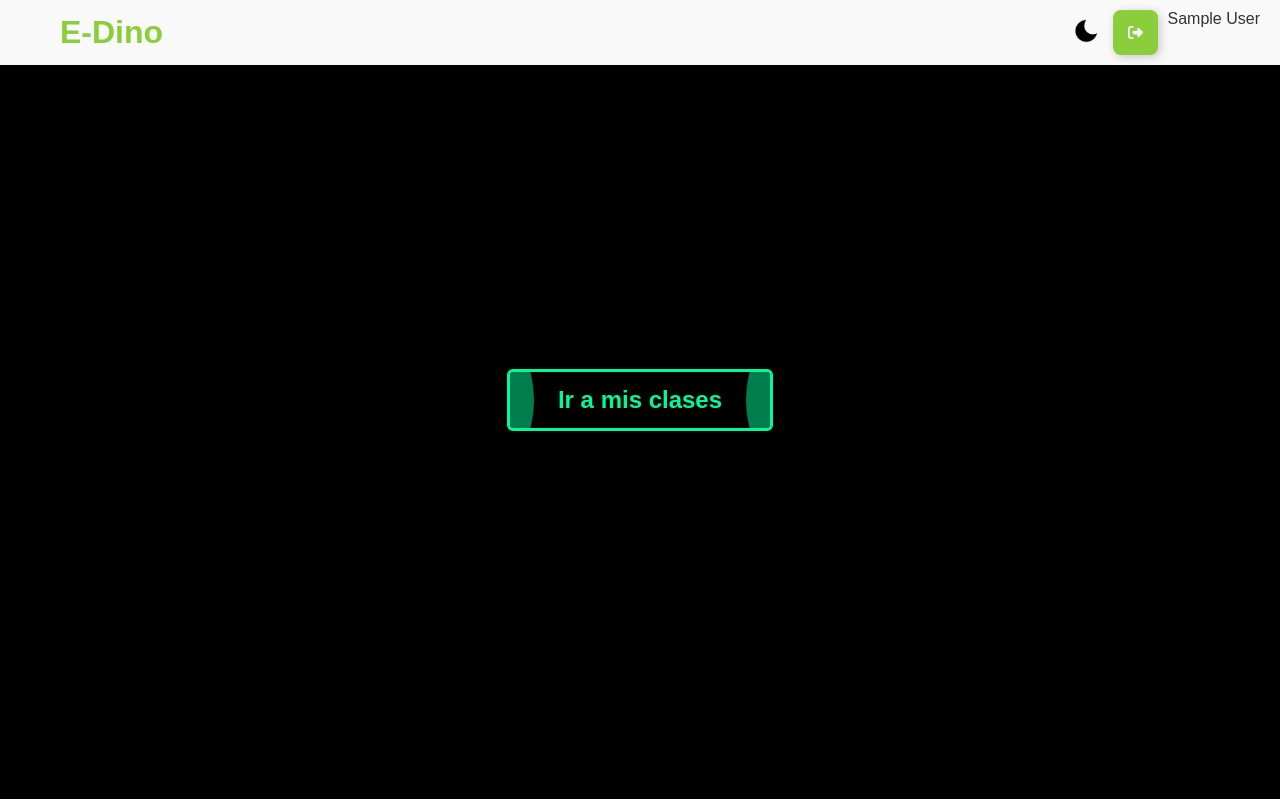
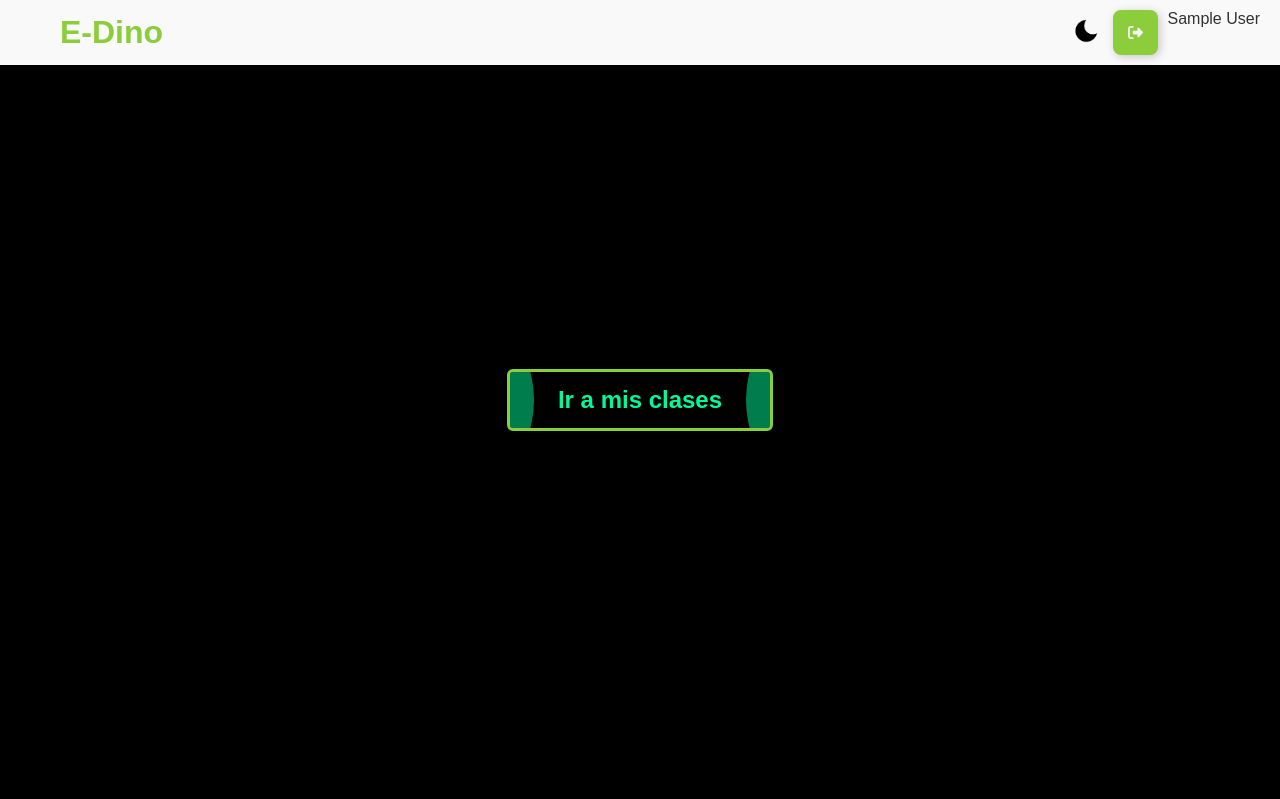
Before and after one commit to JulioDiaz131xd/e-dino_host, a PHP site: page / in a window 1280 px wide. Shown: the top 799 px of the page. Run offline with PHP 8.4, Linux system fonts and the light colour scheme; the visitor is signed in with stand-in values (Sample User, id 1); some libraries are stand-ins or nearby versions.

Commit message:
Update style-index.css

```diff
--- a/assets/css/style-index.css
+++ b/assets/css/style-index.css
@@ -5,19 +5,18 @@
     --color-background-dark: #000000;
     --color-text-dark: #ffffff;
     --color-accent-light: #8BCD3A;
-    --color-accent-dark: rgb(139, 205, 58); /* Color alternativo para modo oscuro */
+    --color-accent-dark: rgb(139, 205, 58);
     --color-button-light: #8BCD3A;
     --color-button-dark: rgb(139, 205, 58);
 }
 
-/* From Uiverse.io by Randdose */
 .custom-button {
     all: unset;
     display: flex;
     align-items: center;
     position: relative;
     padding: 0.6em 2em;
-    border: mediumspringgreen solid 0.15em;
+    border: rgb(139, 205, 58) solid 0.15em;
     border-radius: 0.25em;
     color: mediumspringgreen;
     font-size: 1.5em;
```
